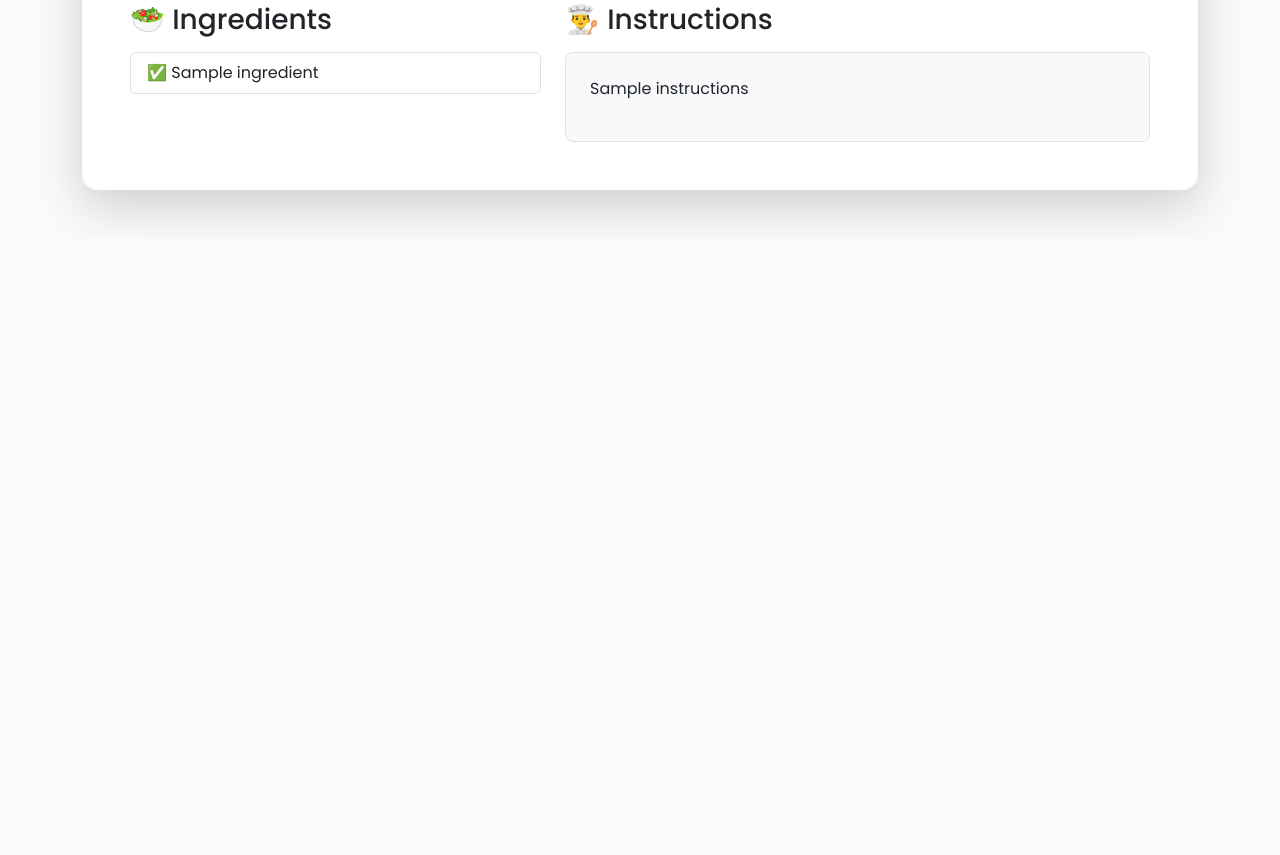
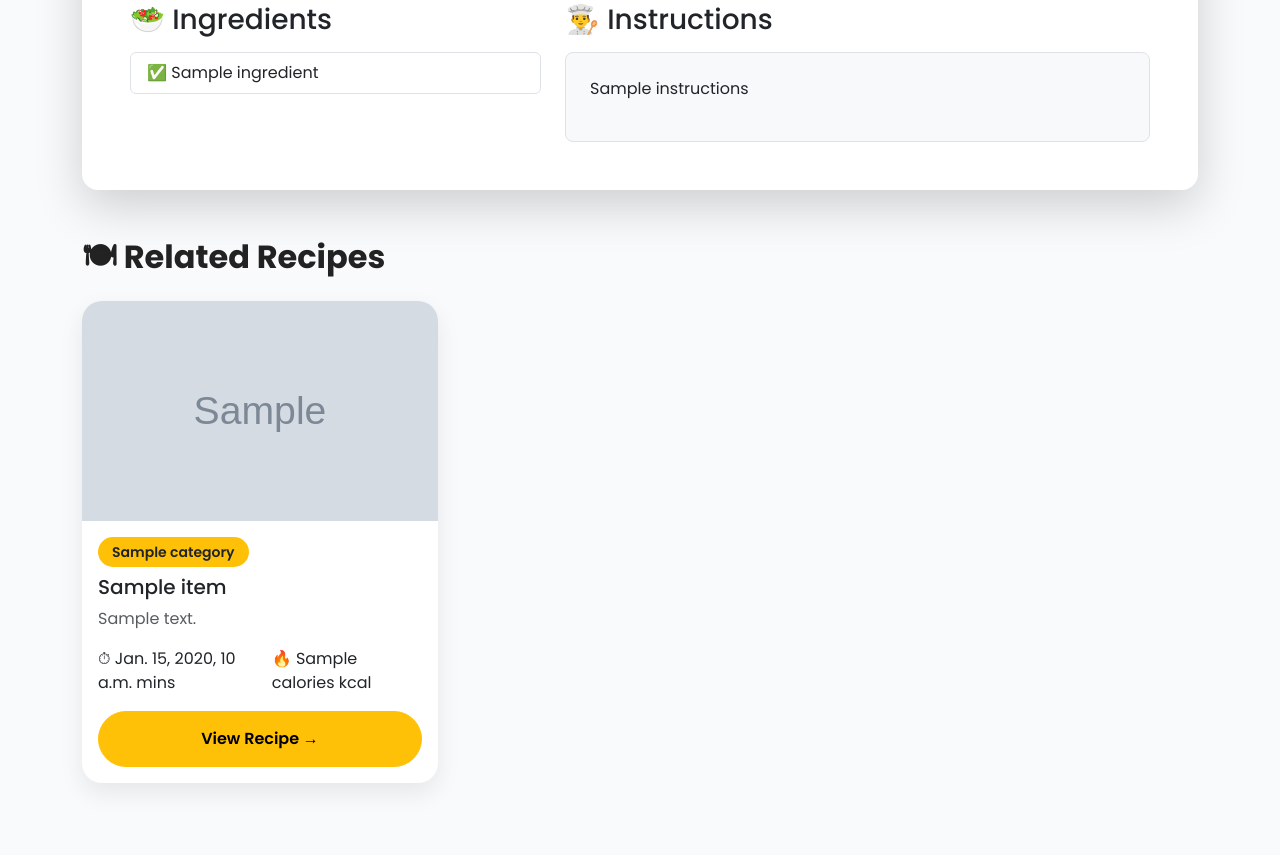
Before and after one commit to rakshithaagowda/RecipeHub, a Django app: template recipes/templates/recipes/recipe_detail.html in a window 1280 px wide. Shown: the part 970-1825 px from the top of the page. Before the commit the page ends 1189 px from the top, so only its background shows below. Run offline with Django 3.2, Linux system fonts and the light colour scheme; the template is opened without the code that fills it: most values are stand-ins (such as "Sample title", 1, 10 or a date in 2020); grey boxes marked "Sample" are stand-in pictures.

Commit message:
Add related recipes section to recipe detail page

```diff
--- a/recipes/templates/recipes/recipe_detail.html
+++ b/recipes/templates/recipes/recipe_detail.html
@@ -110,6 +110,85 @@
 
     </div>
 
+    <!-- Related Recipes -->
+
+    <div class="mt-5">
+
+        <h2 class="fw-bold mb-4">
+            🍽 Related Recipes
+        </h2>
+
+        <div class="row">
+
+            {% for item in related_recipes %}
+
+            <div class="col-lg-4 col-md-6 mb-4">
+
+                <div class="card recipe-card h-100">
+
+                    {% if item.hero_image %}
+                        <img src="{{ item.hero_image.url }}"
+                             class="card-img-top"
+                             style="height:220px;object-fit:cover;"
+                             alt="{{ item.title }}">
+                    {% else %}
+                        <img src="https://images.unsplash.com/photo-1546069901-ba9599a7e63c?w=800"
+                             class="card-img-top"
+                             style="height:220px;object-fit:cover;"
+                             alt="Recipe">
+                    {% endif %}
+
+                    <div class="card-body">
+
+                        <span class="badge bg-warning text-dark mb-2">
+                            {{ item.category }}
+                        </span>
+
+                        <h5>{{ item.title }}</h5>
+
+                        <p class="text-muted">
+                            {{ item.description|truncatewords:15 }}
+                        </p>
+
+                        <div class="d-flex justify-content-between mb-3">
+
+                            <span>⏱ {{ item.total_time }} mins</span>
+
+                            <span>🔥 {{ item.calories }} kcal</span>
+
+                        </div>
+
+                        <a href="{% url 'recipe_detail' item.slug %}"
+                           class="btn btn-warning w-100">
+
+                            View Recipe →
+
+                        </a>
+
+                    </div>
+
+                </div>
+
+            </div>
+
+            {% empty %}
+
+            <div class="col-12">
+
+                <div class="alert alert-info">
+
+                    No related recipes found.
+
+                </div>
+
+            </div>
+
+            {% endfor %}
+
+        </div>
+
+    </div>
+
 </div>
 
 {% endblock %}
```
Also changed, not shown: recipes/templates/recipes/home.html (+11 -0 lines), recipes/templates/recipes/recipe_list.html (+11 -0 lines), recipes/views.py (+7 -0 lines).
